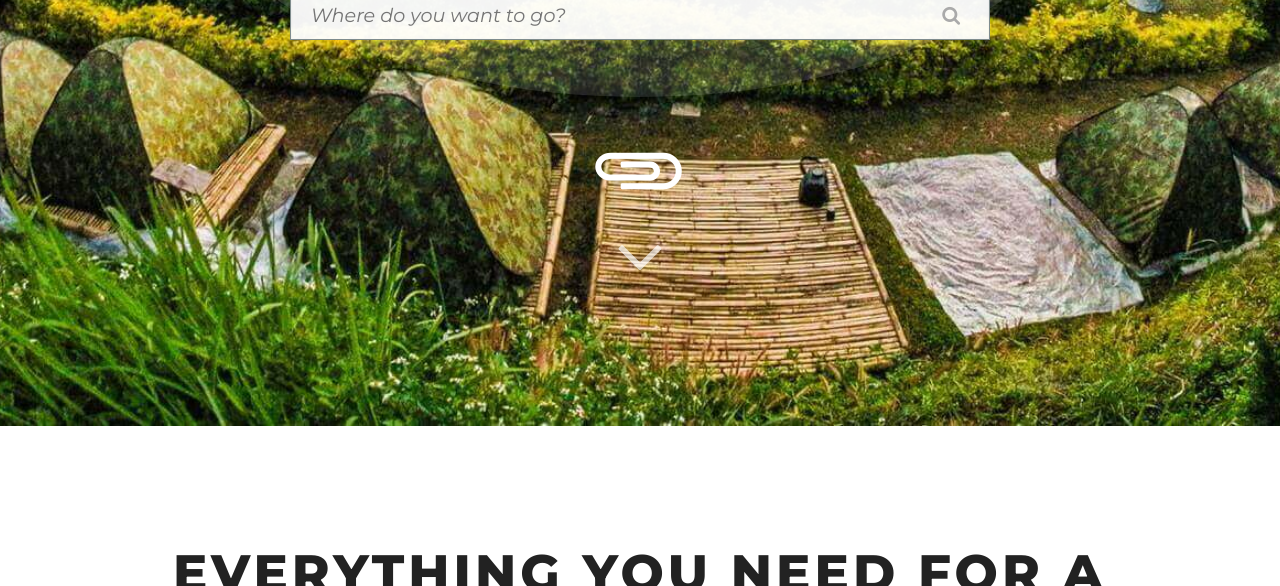
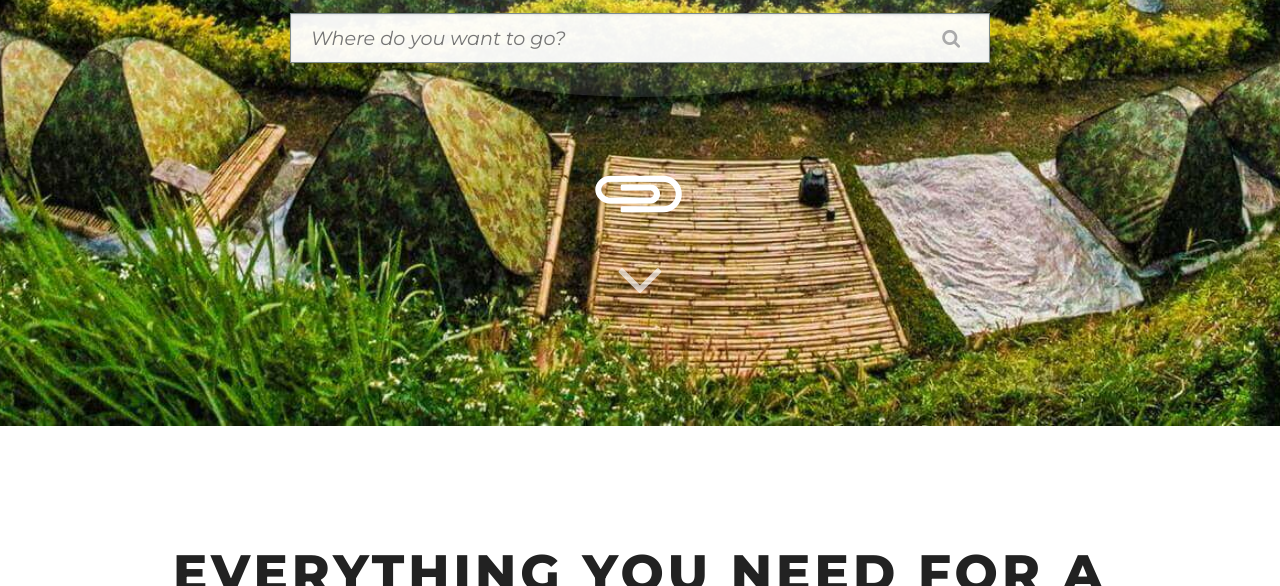
Before and after one commit to italinux/Blocklime-Test, a plain HTML site: page index.html in a window 1280 px wide. Shown: the part 514-1100 px from the top of the page. Drawn offline with Linux system fonts and the light colour scheme; a web font is replaced by a local one.

Commit message:
Add files via upload

```diff
--- a/css/style.css
+++ b/css/style.css
@@ -498,6 +498,7 @@ section.banner div.search-box {
   width: 90%;
   max-width: 700px;
   margin: 0px auto;
+  padding-top: 1.2em;
   text-align: center;
 }
 section.banner div.search-box form {
```
